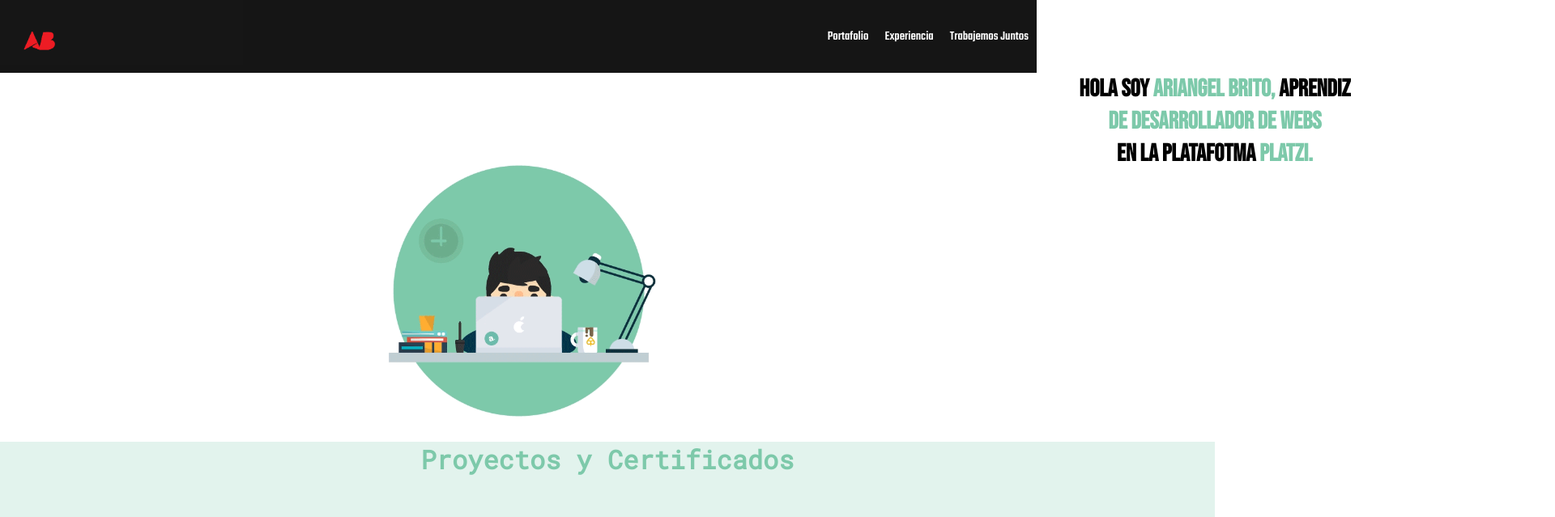
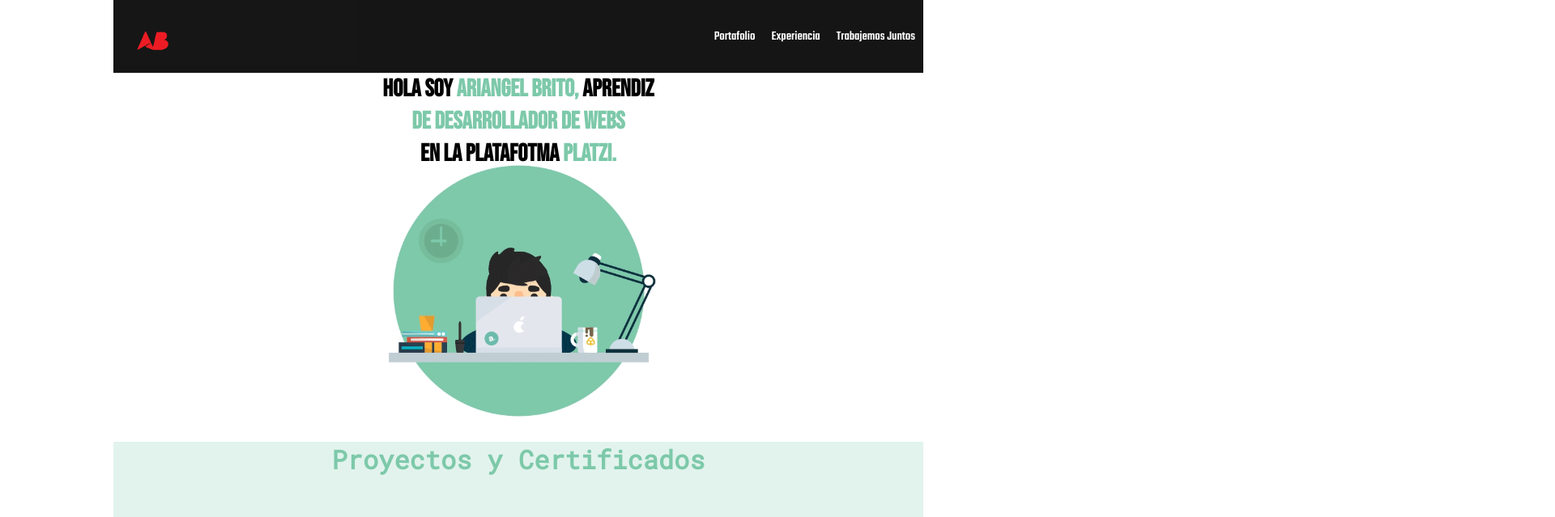
Before and after one commit to aribbew/aribbew.github.io, a plain HTML site: page index.html in a window 1280 px wide. Shown: the top 639 px of the page at 81% size, 1920 px wide, since content can reach past the window. Drawn offline with Linux system fonts and the light colour scheme.

Commit message:
Update Estilos.css

```diff
--- a/CSS/Estilos.css
+++ b/CSS/Estilos.css
@@ -1,4 +1,4 @@
-/*HOJAS DE ESTILO ORGANIZADA FAVOR UTILIZAR CTRL+F PARA BUSCAR EN CADA SECCION CON SU CLASE PREDETERMINADA*/
+/*HOJA DE ESTILO ORGANIZADA FAVOR UTILIZAR CTRL+F PARA BUSCAR EN CADA SECCION CON SU CLASE PREDETERMINADA*/
 
 /*GENERALS*/
 .boton{
@@ -23,7 +23,7 @@ figure{
 }
 
 .wrapper{
-	width: 1500px;
+	width: 1000px;
 	margin: 0 auto;
 	display: inherit;
 	justify-content: inherit;
@@ -33,7 +33,7 @@ figure{
 	background-color: #E2F3ED;
 }
 .wrapper_header{
-	width: 3000px;
+	width: 1000px;
 	margin: 0 auto;
 	display: inherit;
 	justify-content: inherit;
@@ -45,7 +45,7 @@ figure{
 
 }
 .wrapper_header_hero{
-	width: 3000px;
+	width: 1000px;
 	margin: 0 auto;
 	display: inherit;
 	justify-content: inherit;
```
